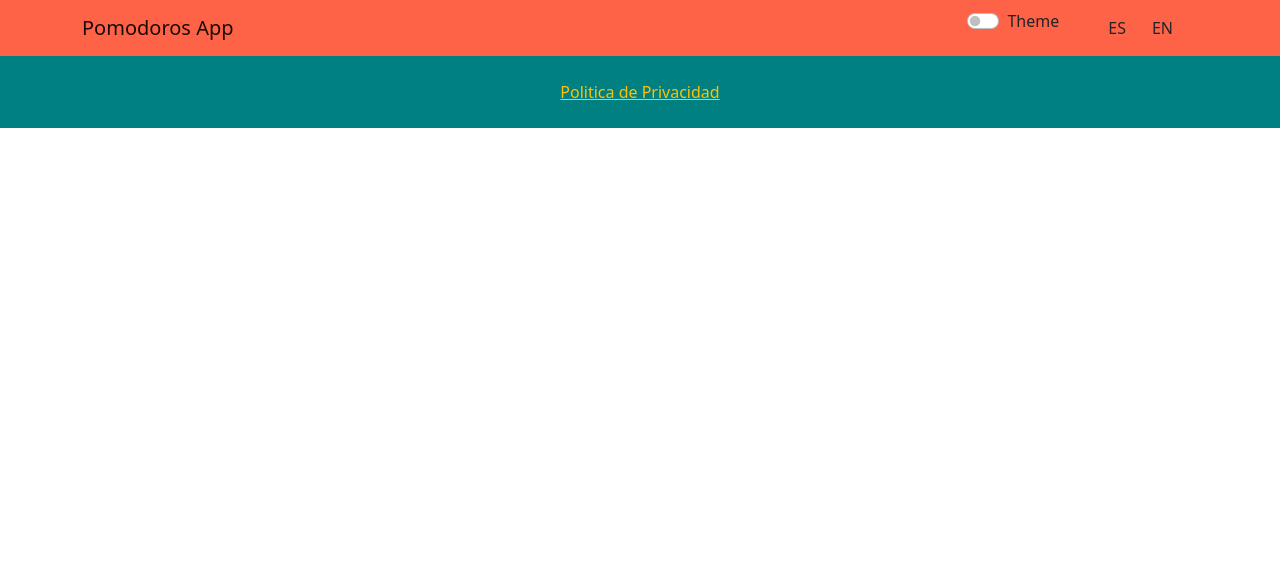
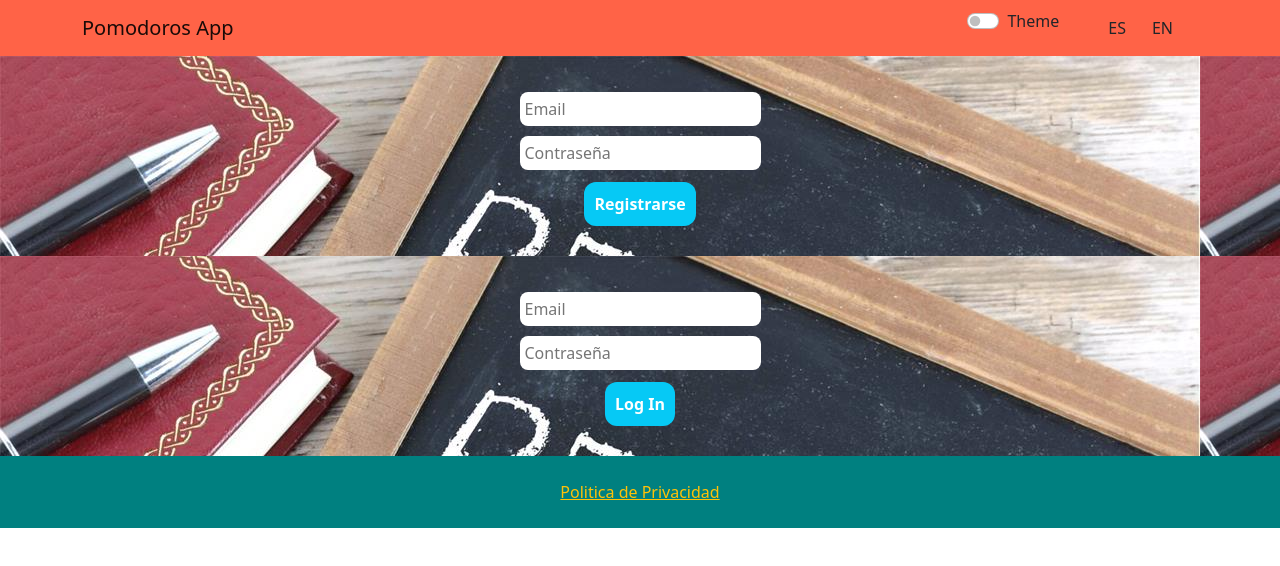
Before and after one commit to victorcodigo01/final-proyect-front, a React (Create React App) app: page / in a window 1280 px wide. Shown: the top 566 px of the page. Built offline with nearby package versions, Linux system fonts and the light colour scheme.

Commit message:
app desplegada

```diff
--- a/src/App.js
+++ b/src/App.js
@@ -44,14 +44,15 @@ function App() {
 
         <Routes>
           <Route path="/" element={<Home></Home>} />
-          <Route path="/validate" element={<Validate />} />
-          <Route path="/user" element={<RequireAuth><User /></RequireAuth>} />
-          <Route path="/privacy" element={<PrivacyPolicy />} />
           <Route path="/auth">
             <Route path="register" element={<Register />}></Route>
             <Route path="login" element={<Login />}></Route>
             <Route path="delete" element={<DeleteUser />}></Route>
           </Route>
+          <Route path="/validate" element={<Validate />} />
+          <Route path="/user" element={<RequireAuth><User /></RequireAuth>} />
+          <Route path="/privacy" element={<PrivacyPolicy />} />
+
         </Routes>
       <Footer></Footer>
     </BrowserRouter>
--- a/src/components/home/index.jsx
+++ b/src/components/home/index.jsx
@@ -1,4 +1,11 @@
 import { useTranslation } from "react-i18next";
+import Register from "../../pages/auth/register";
+import Login from "../../pages/auth/login";
+import {
+    BrowserRouter,
+    Routes,
+    Route,
+  } from "react-router-dom";
 
 
 function Home (){
@@ -6,7 +13,11 @@ function Home (){
 
     return (
             <>
+            <Register></Register>
+            <Login></Login>
 
+           {/* <button onClick={<Route path="auth/register" element={<Register />}></Route>}>Register</button>
+           <button onClick={<Route path="auth/login" element={<Login />}></Route>}>Login</button> */}
 
             </>
         )
--- a/src/pages/auth/login/style.css
+++ b/src/pages/auth/login/style.css
@@ -1,5 +1,5 @@
 .formulario {
-    background-image: url( https://pixabay.com/es/photos/smiley-emoticon-enojar-enfadado-2979107/);
+
     width: min(60rem, 100%);
     background: #654ea3;  /* fallback for old browsers */
     background: -webkit-linear-gradient(to right, #eaafc8, #654ea3);  /* Chrome 10-25, Safari 5.1-6 */
@@ -10,7 +10,7 @@
     justify-content: center;
     flex-direction: column;
     align-items: center;
-
+    background-image:url(/assets/login.jpg);
 }
 
 
@@ -25,7 +25,7 @@
 }
 
 .boton{
-    background: #06c9f5;
+    background: #3af506;
     border: 0;
     padding: 10px;
     color: #fff;
--- a/src/pages/auth/register/style.css
+++ b/src/pages/auth/register/style.css
@@ -11,7 +11,7 @@
     justify-content: center;
     flex-direction: column;
     align-items: center;
-    background-image:url(/assets/1emotions.png);
+    background-image:url(/assets/register.jpg);
 
 }
 
```
Also changed, not shown: assets/login.jpg (added), assets/register.jpg (added).
